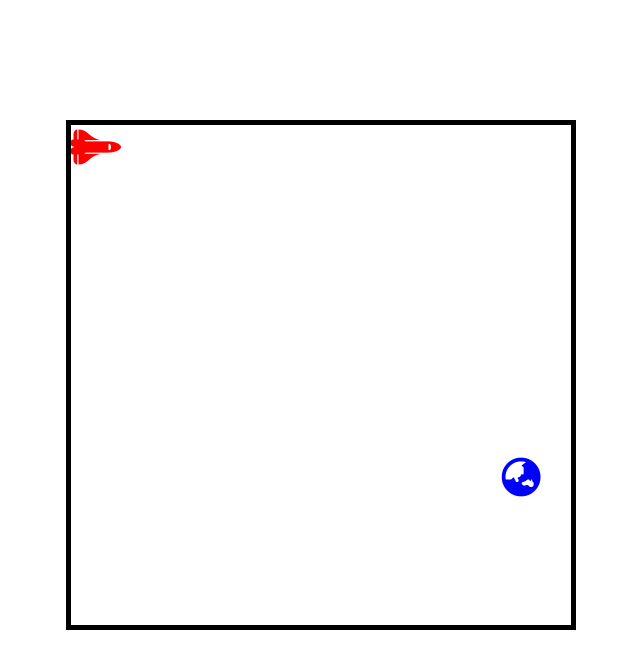
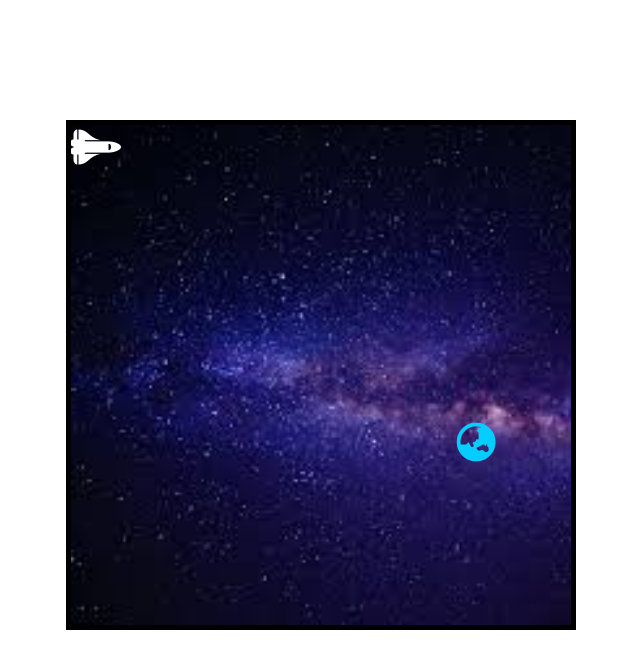
Before and after one commit to cheungkinwong/Moving-block, a plain HTML site: page index.html in a window 1280 px wide. Shown: the top 662 px of the page, without its empty margins (319-959 px from the left). Drawn offline with Linux system fonts and the light colour scheme.

Commit message:
add background

```diff
--- a/js/main.js
+++ b/js/main.js
@@ -7,8 +7,8 @@ let y = 0;
 let goal = 0;
 
 function spawntarget() {
-  let randomx = Math.floor(Math.random() * 101) * 5;
-  let randomy = Math.floor(Math.random() * 101) * 5;
+  let randomx = Math.floor(Math.random() * (101 - 10)) * 5;
+  let randomy = Math.floor(Math.random() * (101 - 10)) * 5;
   let spawn = document.createElement("div");
   spawn.id = "target";
   spawn.innerHTML = '<i class="fas fa-globe-asia"></i>';
--- a/scss/style.scss
+++ b/scss/style.scss
@@ -17,6 +17,8 @@ body {
   margin: auto;
   margin-top: 3em;
   border: 5px solid black;
+  background-image: url("../img/bg.jpg");
+  background-size: cover;
 }
 
 #pacman {
@@ -24,12 +26,12 @@ body {
   height: 50px;
   position: relative;
   z-index: 5;
-  color: red;
+  color: white;
 }
 
 #target {
   width: 50px;
   height: 50px;
   position: absolute;
-  color: blue;
+  color: rgb(6, 205, 255);
 }
```
Also changed, not shown: css/style.css, css/style.min.css, img/bg.jpg (added), 3 other files.
